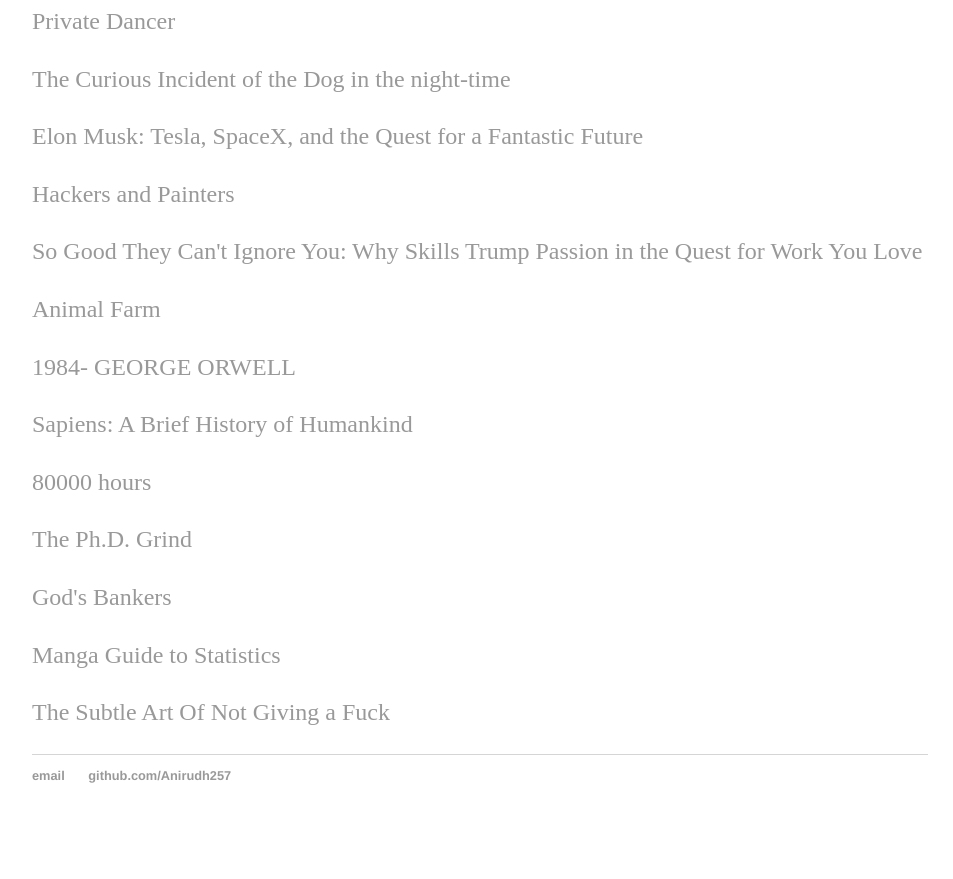
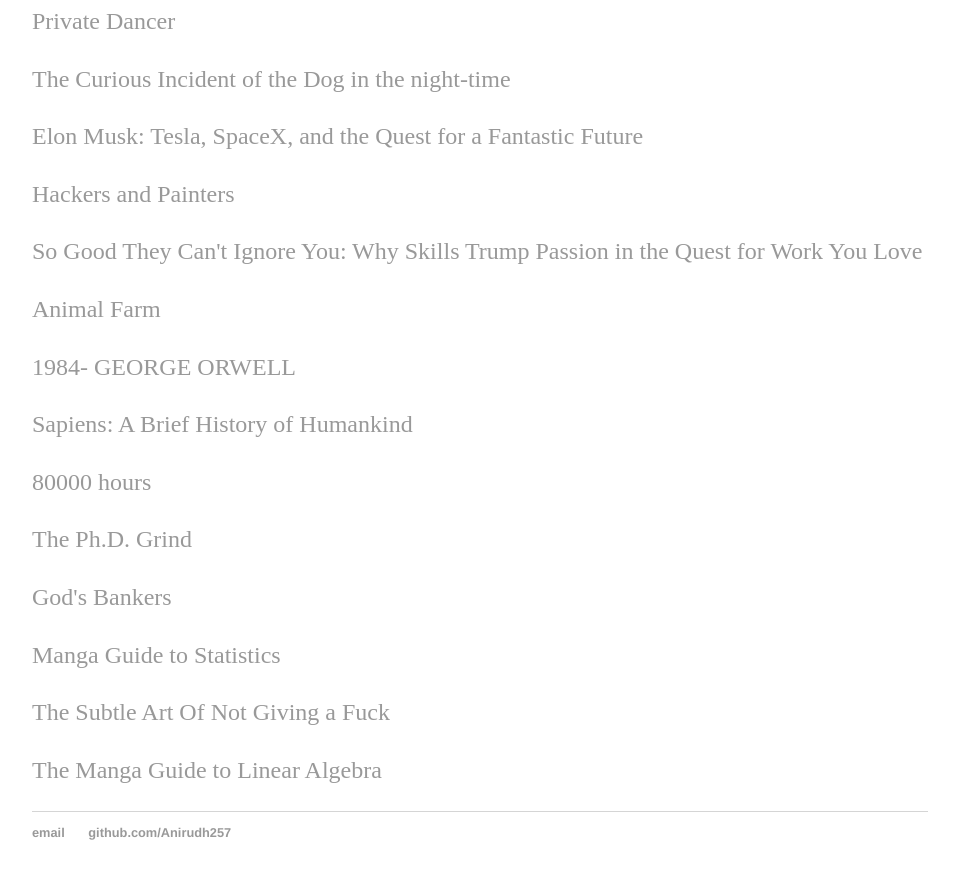
Before and after one commit to Anirudh257/Anirudh257.github.io, a Jekyll site: the page built from Books/index.html, in a window 1280 px wide and 900 px high, scrolled down 1284 px. Shown: the top 879 px of the window, without its empty margins (160-1113 px from the left). Built offline with Jekyll 4.4.1, drawn with Linux system fonts in a browser that asks for light colours; before the commit the page ends 2127 px from its top, so only the background shows below that.

Commit message:
Update index.html
Added "The Manga Guide to Linear Algebra"

```diff
--- a/Books/index.html
+++ b/Books/index.html
@@ -67,4 +67,5 @@
 
   <p><a href = "https://www.amazon.com/Subtle-Art-Not-Giving-Counterintuitive/dp/0062457713/ref=sr_1_1?s=books&ie=UTF8&qid=1534353466&sr=1-1&keywords=subtle+art+of+not+giving+a+f">The Subtle Art Of Not Giving a Fuck</a></p>
 
+  <p><a href = "https://www.amazon.com/Manga-Guide-Linear-Algebra/dp/1593274130">The Manga Guide to Linear Algebra</a></p>
 </div><!-- /.blurb -->
```
